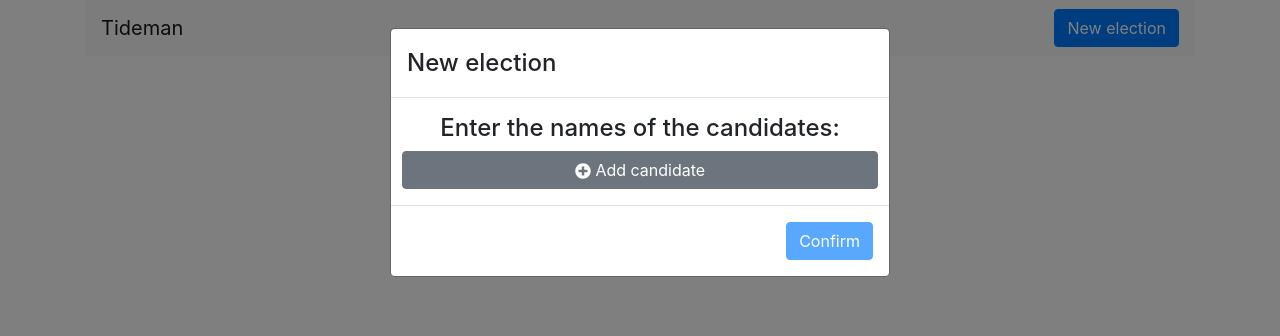
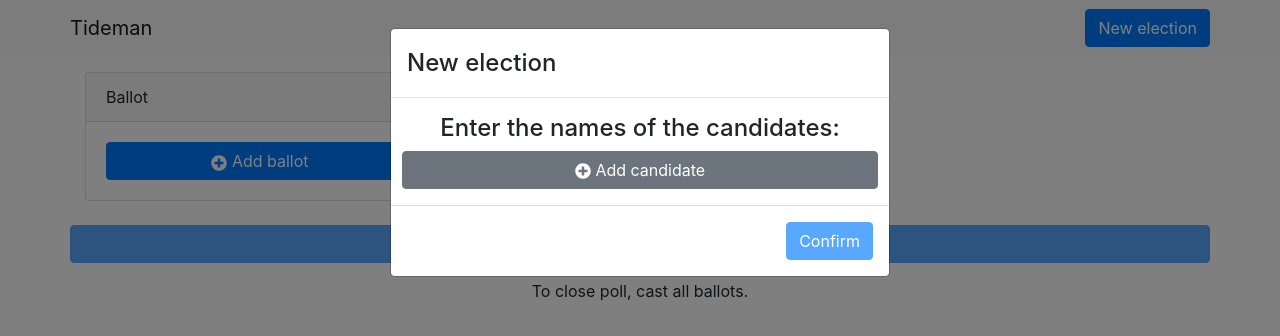
Before and after one commit to GMMan/tideman-ssvm, a Next.js app: page / in a window 1280 px wide. Shown: the top 336 px of the page. Built offline with nearby package versions, Linux system fonts and the light colour scheme.

Commit message:
Add ballots

```diff
--- /dev/null
+++ b/components/VotingCard.js
@@ -0,0 +1,104 @@
+import React from 'react'
+import { Card, ListGroup, Button, ButtonGroup, Col } from 'react-bootstrap'
+import { FaChevronCircleUp, FaChevronCircleDown, FaVoteYea, FaPlusCircle } from 'react-icons/fa'
+import _ from 'lodash'
+
+function VotingItem(props) {
+  const { name, committed, canMoveUp, canMoveDown, onUpClick, onDownClick } = props
+
+  return (
+    <ListGroup.Item>
+      {!committed &&
+        <ButtonGroup>
+          <Button variant='secondary' label='Move up'
+            disabled={!canMoveUp} onClick={onUpClick}
+          >
+            <FaChevronCircleUp/>
+          </Button>
+          <Button variant='secondary' label='Move down'
+            disabled={!canMoveDown} onClick={onDownClick}
+          >
+            <FaChevronCircleDown/>
+          </Button>
+        </ButtonGroup>
+      }
+      &nbsp;&nbsp;{name}
+    </ListGroup.Item>
+  )
+}
+
+export default class VotingCard extends React.Component {
+  constructor(props) {
+    super(props)
+    this.state = {
+      candidateOrder: props.isEmpty ? [] : _.range(props.candidates.length),
+      committed: false,
+    }
+  }
+
+  onMoveDown = orderIndex => () => {
+    const newCandidateOrder = [...this.state.candidateOrder]
+    const removed = newCandidateOrder.splice(orderIndex, 1)
+    newCandidateOrder.splice(orderIndex + 1, 0, ...removed)
+    this.setState({candidateOrder: newCandidateOrder})
+  }
+
+  onMoveUp = orderIndex => () => {
+    const newCandidateOrder = [...this.state.candidateOrder]
+    const removed = newCandidateOrder.splice(orderIndex, 1)
+    newCandidateOrder.splice(orderIndex - 1, 0, ...removed)
+    this.setState({candidateOrder: newCandidateOrder})
+  }
+
+  onVoteClicked = () => {
+    this.setState({committed: true})
+    this.props.onVote()
+  }
+
+  onAddBallotClicked = () => {
+    this.props.onAddBallot()
+  }
+
+  render() {
+    const { isEmpty, candidates } = this.props
+    const numCandidates = candidates && candidates.length
+
+    return (
+      <Col className='mb-4'>
+        <Card className='h-100'>
+          <Card.Header>
+            Ballot
+          </Card.Header>
+          {!isEmpty &&
+            <ListGroup variant='flush'>
+              {this.state.candidateOrder.map((v, i) => {
+                return <VotingItem
+                  key={v}
+                  name={candidates[v].name}
+                  committed={this.state.committed}
+                  canMoveUp={i > 0}
+                  canMoveDown={i < numCandidates - 1}
+                  onUpClick={this.onMoveUp(i)}
+                  onDownClick={this.onMoveDown(i)}
+                />
+              })}
+            </ListGroup>
+          }
+          <Card.Body>
+            {isEmpty ? (
+              <Button block onClick={this.onAddBallotClicked}>
+                <FaPlusCircle/> Add ballot
+              </Button>
+            ) : (
+              <Button block disabled={this.state.committed}
+                onClick={this.onVoteClicked}
+              >
+                <FaVoteYea/> Vote{this.state.committed && ' cast'}
+              </Button>
+            )}
+          </Card.Body>
+        </Card>
+      </Col>
+    )
+  }
+}
--- a/pages/_app.js
+++ b/pages/_app.js
@@ -1,5 +1,4 @@
 import 'bootstrap/dist/css/bootstrap.min.css'
-import '../styles/globals.css'
 
 function MyApp({ Component, pageProps }) {
   return <Component {...pageProps} />
--- a/pages/index.js
+++ b/pages/index.js
@@ -1,8 +1,10 @@
-import styles from '../styles/Home.module.css'
 import React from 'react'
+import { Container, Row, Button, Col } from 'react-bootstrap'
+import { FaVoteYea } from 'react-icons/fa'
+
 import Header from '../components/Header'
-import { Container } from 'react-bootstrap'
 import StartModal from '../components/StartModal'
+import VotingCard from '../components/VotingCard'
 
 export default class Home extends React.Component {
   constructor(props) {
@@ -10,7 +12,9 @@ export default class Home extends React.Component {
     this.state = {
       firstRun: true,
       showNewElectionModal: true,
-      candidates: []
+      candidates: [],
+      ballots: [],
+      pollClosed: false
     }
   }
 
@@ -24,7 +28,9 @@ export default class Home extends React.Component {
     this.setState({
       candidates: newCandidates,
       firstRun: false,
-      showNewElectionModal: false
+      showNewElectionModal: false,
+      ballots: [],
+      pollClosed: false
     })
   }
 
@@ -36,22 +42,70 @@ export default class Home extends React.Component {
     this.setState({showNewElectionModal: true})
   }
 
+  onVote = (i) => (order) => {
+    const newBallots = [...this.state.ballots]
+    newBallots[i] = {
+      committed: true,
+      order
+    }
+    this.setState({ballots: newBallots})
+  }
+
+  onAddBallot = () => {
+    const newBallots = [...this.state.ballots]
+    newBallots.push({
+      committed: false,
+      order: []
+    })
+    this.setState({ballots: newBallots})
+  }
+
+  onClosePoll = () => {
+    this.setState({pollClosed: true})
+  }
+
   render() {
+    const canClosePoll = this.state.ballots.length !== 0 &&
+      !this.state.ballots.some(b => !b.committed)
+
     return (
-      <Container>
+      <>
         <Header onNewElectionClick={this.onNewElectionButtonClick}/>
-
-        <main className={styles.main}>
-
+        <main>
+          <Container>
+            <Row className='mt-3' xs={2} sm={3}>
+              {this.state.ballots.map((v, i) => {
+                return <VotingCard
+                  key={i}
+                  candidates={this.state.candidates}
+                  onVote={this.onVote(i)}
+                />
+              })}
+              {!this.state.pollClosed &&
+                <VotingCard isEmpty onAddBallot={this.onAddBallot} />
+              }
+            </Row>
+            <Row className='mb-3'>
+              <Button block onClick={this.onClosePoll} disabled={!canClosePoll}>
+                <FaVoteYea/> Close poll and show winner
+              </Button>
+            </Row>
+            {!canClosePoll &&
+              <Row className='mb-3'>
+                <Col>
+                  <div className='text-center'>To close poll, cast all ballots.</div>
+                </Col>
+              </Row>
+            }
+          </Container>
+          <StartModal
+            show={this.state.showNewElectionModal}
+            canCancel={!this.state.firstRun}
+            onSubmit={this.onSubmitNewElection}
+            onCancel={this.onCancelNewElection}
+          />
         </main>
-
-        <StartModal
-          show={this.state.showNewElectionModal}
-          canCancel={!this.state.firstRun}
-          onSubmit={this.onSubmitNewElection}
-          onCancel={this.onCancelNewElection}
-        />
-      </Container>
+      </>
     )
   }
 }
```
